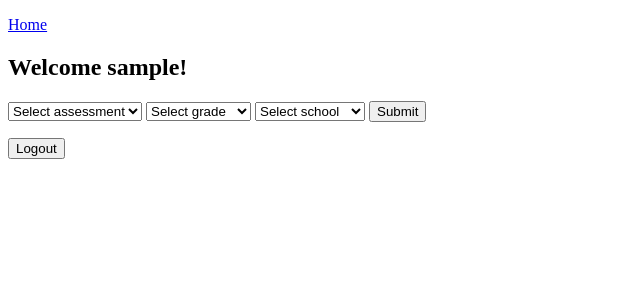
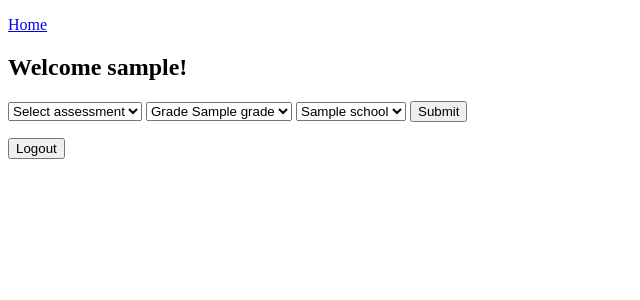
Before and after one commit to WickedWahine/assessments-project, a Flask app: template templates/homepage.html in a window 1280 px wide. Shown: the top 300 px of the page, without its empty margins (0-640 px from the left). Run offline with Flask 2, Linux system fonts and the light colour scheme; the visitor is signed in with stand-in values (Sample User, id 1); tables that the repository leaves empty hold one stand-in row (values such as "Sample post"); the template is opened without the code that fills it: values that come from a table or form of the project are taken from there, most other values are stand-ins (such as "Sample title", 1, 10 or a date in 2020); some libraries are stand-ins or nearby versions.

Commit message:
If there's only 1 choice, the dropdown shows it as default value

```diff
--- a/templates/homepage.html
+++ b/templates/homepage.html
@@ -14,18 +14,33 @@
       <option value="TC_RR">TC Running R</option>
       <option value="TCW">TC Writing</option>
     </select>
+
     <select name="grade">
+      {% if grades|length == 1 %}
+        {% for grade in grades %}
+          <option value={{grade}}>Grade {{grade}}</option>
+        {% endfor %}
+      {% else %}
         <option value="">Select grade</option>
         {% for grade in grades %}
-      <option value={{grade}}>{{grade}}</option>
+          <option value={{grade}}>Grade {{grade}}</option>
         {% endfor %}
+      {% endif %}
     </select>
+
     <select name="school_id">
+      {% if schools|length == 1 %}
+        {% for school in schools %}
+          <option value={{school.school_id}}>{{school.name}}</option>
+        {% endfor %}
+      {% else %}
         <option value="">Select school</option>
         {% for school in schools %}
           <option value={{school.school_id}}>{{school.name}}</option>
         {% endfor %}
+      {% endif %}
     </select>
+
     <input type="submit">
   </form>
 
```
Lines whose indentation alone changed are shown as unchanged.
